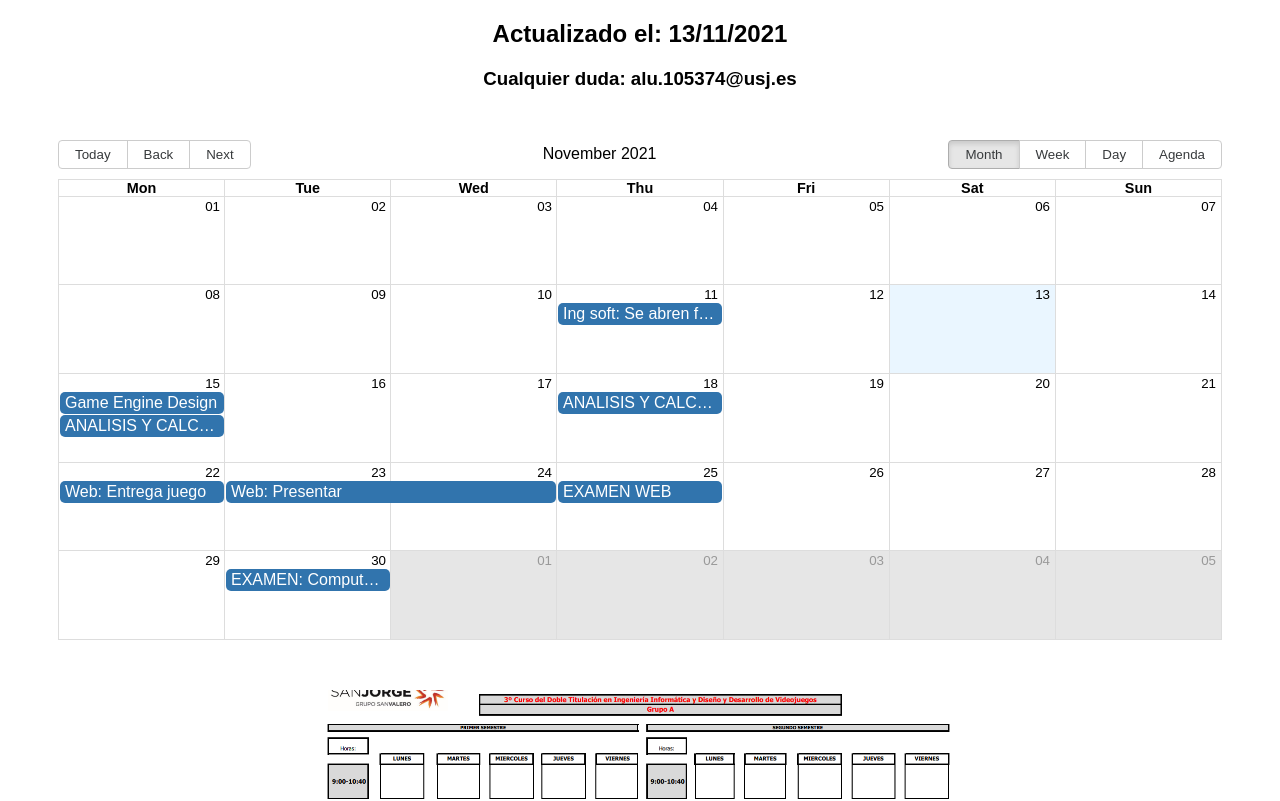
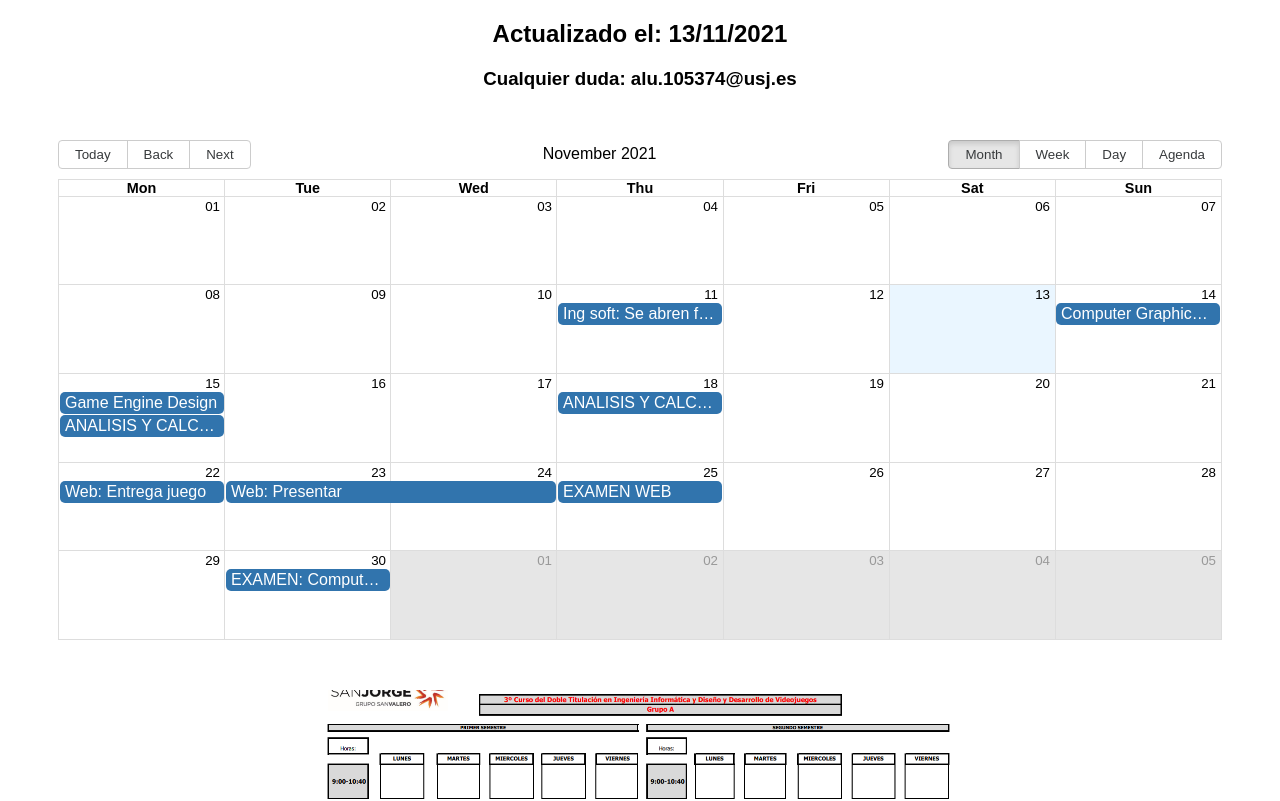
Before and after one commit to CodeOfVictor/usjcalendar, a React (Create React App) app: page / in a window 1280 px wide. Shown: the top 801 px of the page. Built offline with nearby package versions, Linux system fonts and the light colour scheme.

Commit message:
change error date event

```diff
--- a/src/EventsCalendar.js
+++ b/src/EventsCalendar.js
@@ -11,7 +11,7 @@ export const getEvents = () => {
         { title: "ETICA: Trabajo grupal", allDay: true, start: new Date(2022, 0, 7), end: new Date(2022, 0, 7) },
         { title: "NAVIDAD", allDay: true, start: new Date(2021, 11, 22), end: new Date(2022, 0, 8) },
         { title: "GAMERGY", allDay: true, start: new Date(2021, 11, 17), end: new Date(2021, 11, 20) },
-        { title: "Doble clase etica", allDay: true, start: new Date(2021, 11, 17), end: new Date(2021, 11, 17) },
+        { title: "Doble clase etica", allDay: true, start: new Date(2021, 11, 16), end: new Date(2021, 11, 16) },
         { title: "Ing Soft: Group work 1. Research about a topic", allDay: true, start: new Date(2021, 11, 14), end: new Date(2021, 11, 14) },
         { title: "Doble clase Web", allDay: true, start: new Date(2021, 11, 9), end: new Date(2021, 11, 9) },
         { title: "FIESTA", allDay: true, start: new Date(2021, 11, 6), end: new Date(2021, 11, 9) },
@@ -22,6 +22,7 @@ export const getEvents = () => {
         { title: "ANALISIS Y CALCULO: EXAMEN", allDay: true, start: new Date(2021, 10, 18), end: new Date(2021, 10, 18) },
         { title: "Game Engine Design", allDay: true, start: new Date(2021, 10, 15), end: new Date(2021, 10, 15) },
         { title: "ANALISIS Y CALCULO: Ejercicios foro", allDay: true, start: new Date(2021, 10, 15), end: new Date(2021, 10, 15) },
+        { title: "Computer Graphics: CG-Ex-2", allDay: true, start: new Date(2021, 10, 14), end: new Date(2021, 10, 14) },
         { title: "Ing soft: Se abren fechas 14:00", allDay: true, start: new Date(2021, 10, 11), end: new Date(2021, 10, 11) }
     ];
 }
```
